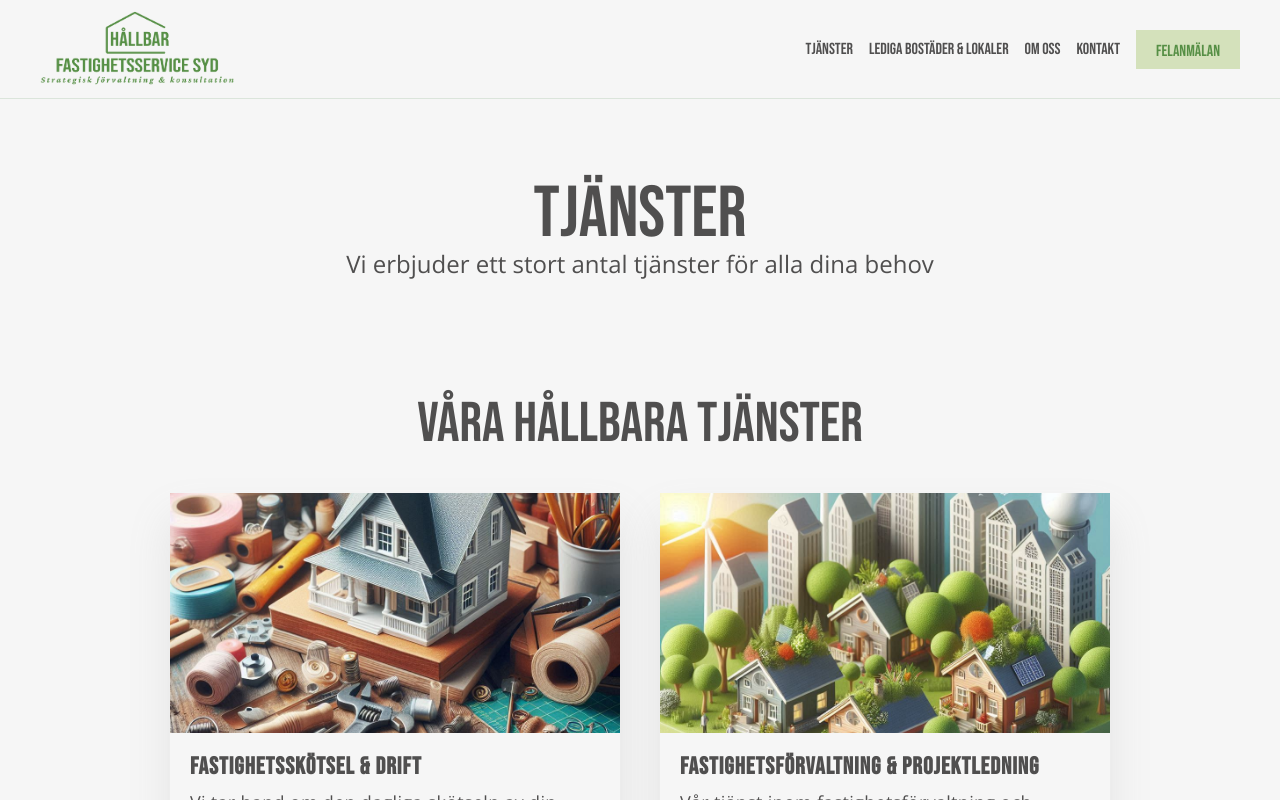
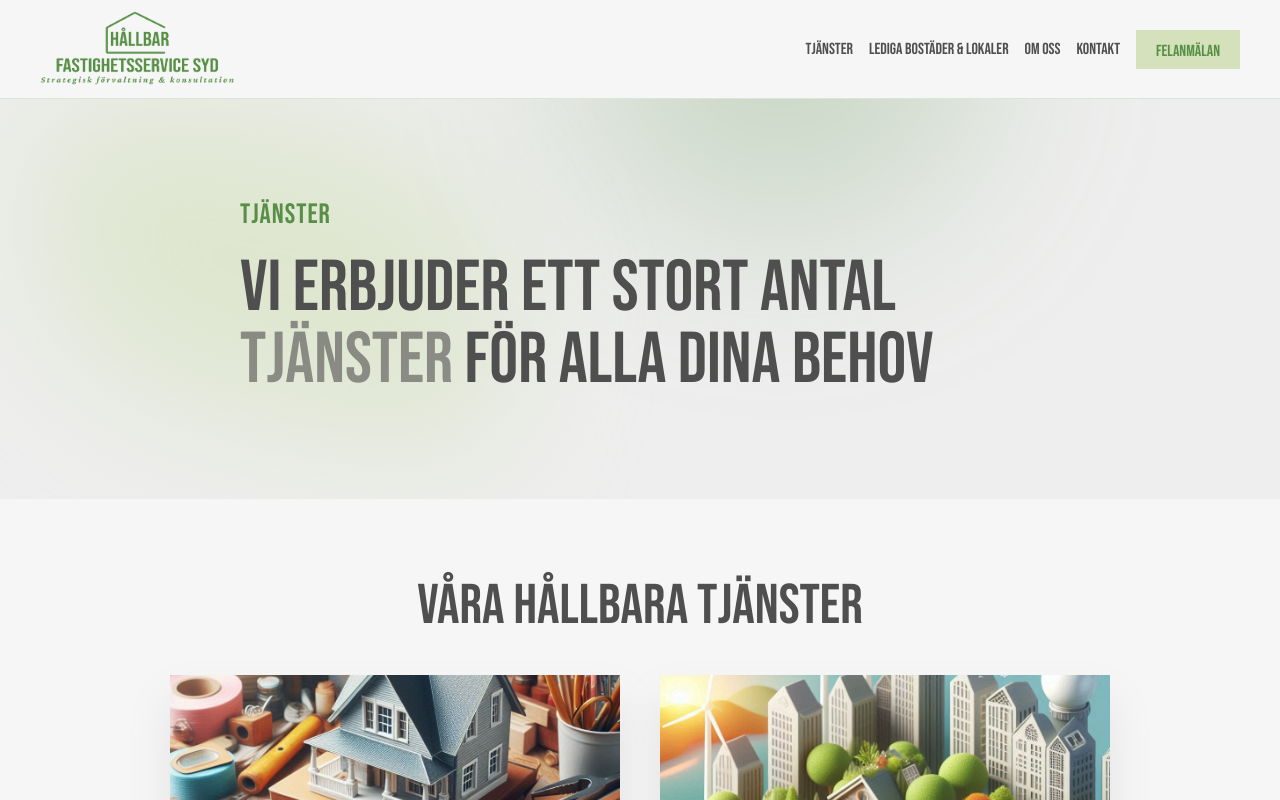
Before and after one commit to Wztrbrg/hfts, a React (Vite) app: page /tjanster in a window 1280 px wide. Shown: the top 800 px of the page. Built offline with nearby package versions, Linux system fonts and the light colour scheme.

Commit message:
changed some styling accross the whole site

```diff
--- a/src/assets/style/services-page/services-hero.scss
+++ b/src/assets/style/services-page/services-hero.scss
@@ -1,201 +1,64 @@
 @import "../globals/_variables";
 @import "../globals/global.scss";
 
-// .service-hero {
-//   height: 70vh;
-//   min-height: 600px;
-//   width: 100%;
-//   background-color: $prim-color;
-//   background-image: url(../../images/service-image2.jpg);
-//   background-size: cover;
-//   background-position: center top;
+.service-hero {
+  width: 100%;
+  height: 50vh;
+  display: flex;
+  justify-content: center;
+  // align-items: center;
+  padding: 80px 16px;
+  background-color: #eeeeee;
+  overflow: hidden;
 
-//   .service-hero-overlay {
-//     height: 70vh;
-//     min-height: 600px;
-//     display: flex;
-//     justify-content: center;
-//     align-items: center;
-//     padding: 0 16px;
-//     background-color: rgba(35, 59, 12, 0.384);
-//     backdrop-filter: blur(3px);
+  .service-hero-content {
+    position: relative;
+    width: 100%;
+    max-width: $max-content-w;
+    display: flex;
+    // flex-direction: column;
+    justify-content: center;
+    align-items: center;
+    // gap: 24px;
 
-//     .service-hero-content {
-//       max-width: $max-content-w;
-//       display: flex;
-//       justify-content: center;
+    .bg-blur-blob {
+      position: absolute;
+      &.left {
+        bottom: 0;
+        left: -20px;
+        width: 500px;
+        height: 300px;
+        border-radius: 1000px 2000px 200px 2000px;
+        background-color: $prim-color;
+        rotate: 10deg;
+        filter: blur(70px);
+        opacity: 0.6;
+      }
 
-//       h1 {
-//         text-align: center;
-//         width: 60%;
-//       }
-//     }
-//   }
-// }
+      &.center {
+        top: -300px;
+        left: 45%;
+        width: 400px;
+        height: 350px;
+        border-radius: 2000px;
+        background-color: $acc-color;
+        filter: blur(100px);
+        opacity: 0.25;
+      }
+    }
 
-// .service-hero {
-//   position: relative;
-//   width: 100%;
-//   // max-width: $max-content-w;
-//   // margin: 0 auto;
-//   height: 90vh;
-//   display: flex;
-//   justify-content: center;
-//   // align-items: center;
-//   background-image: url(../../images/hero-bg.jpg);
-//   background-size: cover;
-//   background-position: center;
-//   // background-color: $prim-color;
-//   overflow: hidden;
+    .heading-container {
+      width: 100%;
+      max-width: 800px;
+      display: flex;
+      flex-direction: column;
+      // align-items: flex-start;
+      gap: 24px;
+      z-index: 2;
 
-//   .service-overlay {
-//     position: absolute;
-//     top: 0;
-//     left: 0;
-//     width: 100%;
-//     height: 100%;
-//     backdrop-filter: blur(3px);
-//     display: flex;
-//     justify-content: center;
-//     background-color: #00000060;
-//     padding: 80px 16px;
-
-//     .service-hero-content {
-//       position: relative;
-//       width: 100%;
-//       max-width: $max-content-w;
-//       display: flex;
-//       // flex-direction: column;
-//       justify-content: center;
-//       align-items: center;
-//       // gap: 24px;
-//       z-index: 100;
-
-//       .bg-icon {
-//         position: absolute;
-//         bottom: 24px;
-//         right: 24px;
-//         width: 400px;
-//         height: 400px;
-//         // font-size: 200px;
-//         color: $prim-color;
-//         opacity: 0.5;
-//         filter: brightness(0.7);
-//       }
-
-//       .bg-blur-blob {
-//         position: absolute;
-//         &.left {
-//           bottom: 0;
-//           left: -20px;
-//           width: 500px;
-//           height: 300px;
-//           border-radius: 1000px 2000px 200px 2000px;
-//           background-color: $prim-color;
-//           rotate: 10deg;
-//           filter: blur(70px);
-//           opacity: 0.6;
-//         }
-
-//         &.center {
-//           top: -300px;
-//           left: 45%;
-//           width: 400px;
-//           height: 350px;
-//           border-radius: 2000px;
-//           background-color: $acc-color;
-//           filter: blur(100px);
-//           opacity: 0.25;
-//         }
-//       }
-
-//       .heading-container {
-//         width: 100%;
-//         max-width: 800px;
-//         display: flex;
-//         flex-direction: column;
-//         // align-items: flex-start;
-//         gap: 24px;
-//         z-index: 2;
-
-//         h3 {
-//           opacity: 0.8;
-//         }
-
-//         span {
-//           // opacity: 0.6;
-//         }
-//       }
-//     }
-//   }
-// }
-
-// .service-hero {
-//   position: relative;
-//   width: 100%;
-//   height: 50vh;
-//   // background-image: url(../../images/service-image2.jpg);
-//   background-size: cover;
-//   background-position: right center;
-//   overflow: hidden;
-
-//   .service-bg-overlay {
-//     position: absolute;
-//     top: 0;
-//     left: 0;
-//     width: 100%;
-//     height: 100%;
-//     padding: 40px 16px;
-//     display: flex;
-//     justify-content: center;
-//     align-items: center;
-//     background-color: $prim-color;
-//     // background: linear-gradient(to right, #0000009c 50%, #fffff000);
-//     .service-hero-content {
-//       position: relative;
-//       width: 100%;
-//       max-width: $max-content-w;
-
-//       .bg-icon {
-//         width: 500px;
-//         height: 500px;
-//         bottom: -100%;
-//         right: 0;
-//         color: $prim-color;
-//         opacity: 0.2;
-//         filter: brightness(0.8);
-//         position: absolute;
-//       }
-//       .heading-container {
-//         position: relative;
-//         width: 50%;
-//         display: flex;
-//         flex-direction: column;
-//         // align-items: center;
-//         gap: 24px;
-//         z-index: 10;
-
-//         h1 {
-//           // text-align: center;
-//         }
-//       }
-//     }
-//   }
-// }
-
-.heading-container {
-  width: 100%;
-  max-width: $max-content-w;
-  margin: 0 auto;
-  padding: 0 16px;
-  padding-top: 80px;
-  padding-bottom: 40px;
-
-  h1 {
-    text-align: center;
-  }
-
-  p {
-    text-align: center;
+      span {
+        opacity: 0.6;
+      }
+    }
   }
 }
--- a/src/components/services-page/ServiceHero.jsx
+++ b/src/components/services-page/ServiceHero.jsx
@@ -1,46 +1,22 @@
 import '../../assets/style/services-page/services-hero.scss';
 import '../../assets/style/globals/global.scss';
-import { FontAwesomeIcon } from '@fortawesome/react-fontawesome';
-import { faScrewdriverWrench } from '@fortawesome/free-solid-svg-icons';
+
 
 const ServiceHero = () => {
   return (
-    // <div className="service-hero">
-    //   <div className="service-overlay">
-    //     <article className="service-hero-content">
-    //       <FontAwesomeIcon className='bg-icon' icon={faScrewdriverWrench} />
-    //       {/* <div className="bg-blur-blob left"></div>
-    //       <div className="bg-blur-blob center"></div> */}
-    //       <header className='heading-container'>
-    //         <h3 className="l-tag lt-txt">Tjänster</h3>
-    //         <h1 className="h-h lt-txt">
-    //           Vi erbjuder ett stort antal <span className='pr-txt'>tjänster</span> för alla dina behov
-    //         </h1>
-    //       </header>
-    //     </article>
-    //   </div>
-    // </div>
-    // <div className="service-hero">
-    //   <div className="service-bg-overlay">
-    //     <article className="service-hero-content">
-    //       <FontAwesomeIcon className='bg-icon' icon={faScrewdriverWrench} />
-    //         {/* <div className="bg-blur-blob left"></div>
-    //         <div className="bg-blur-blob center"></div> */}
-    //         <header className='heading-container'>
-    //         <h3 className="h-sub acc-txt">Tjänster</h3>
-    //         <h1 className="h-h dk-txt">
-    //           Vi erbjuder ett stort antal tjänster för alla dina behov
-    //         </h1>
-    //       </header>
-    //     </article>
-    //   </div>
-    // </div>
-<header className='heading-container'>
-  <h1 className="h-h dk-txt">Tjänster</h1>
-  <p className="h-sub dk-txt">
-    Vi erbjuder ett stort antal tjänster för alla dina behov
-  </p>
-</header>
-)}
+    <div className="service-hero">
+      <article className="service-hero-content">
+        <div className="bg-blur-blob left"></div>
+        <div className="bg-blur-blob center"></div>
+        <header className='heading-container'>
+          <h3 className="l-tag acc-txt">Tjänster</h3>
+          <h1 className="h-h dk-txt">
+            Vi erbjuder ett stort antal <span>tjänster</span> för alla dina behov
+          </h1>
+        </header>
+      </article>
+    </div>
+  )
+}
 
 export default ServiceHero;
```
